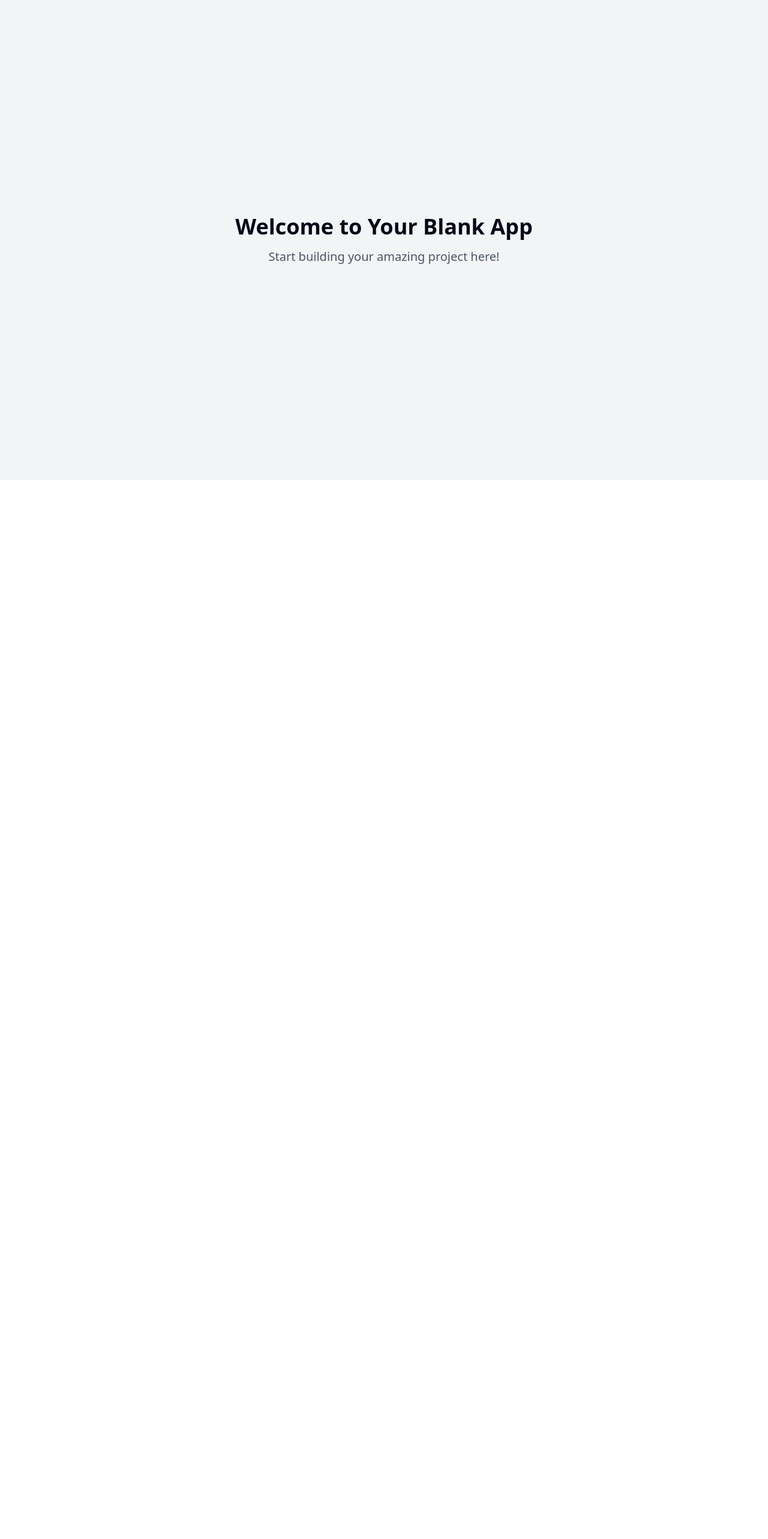
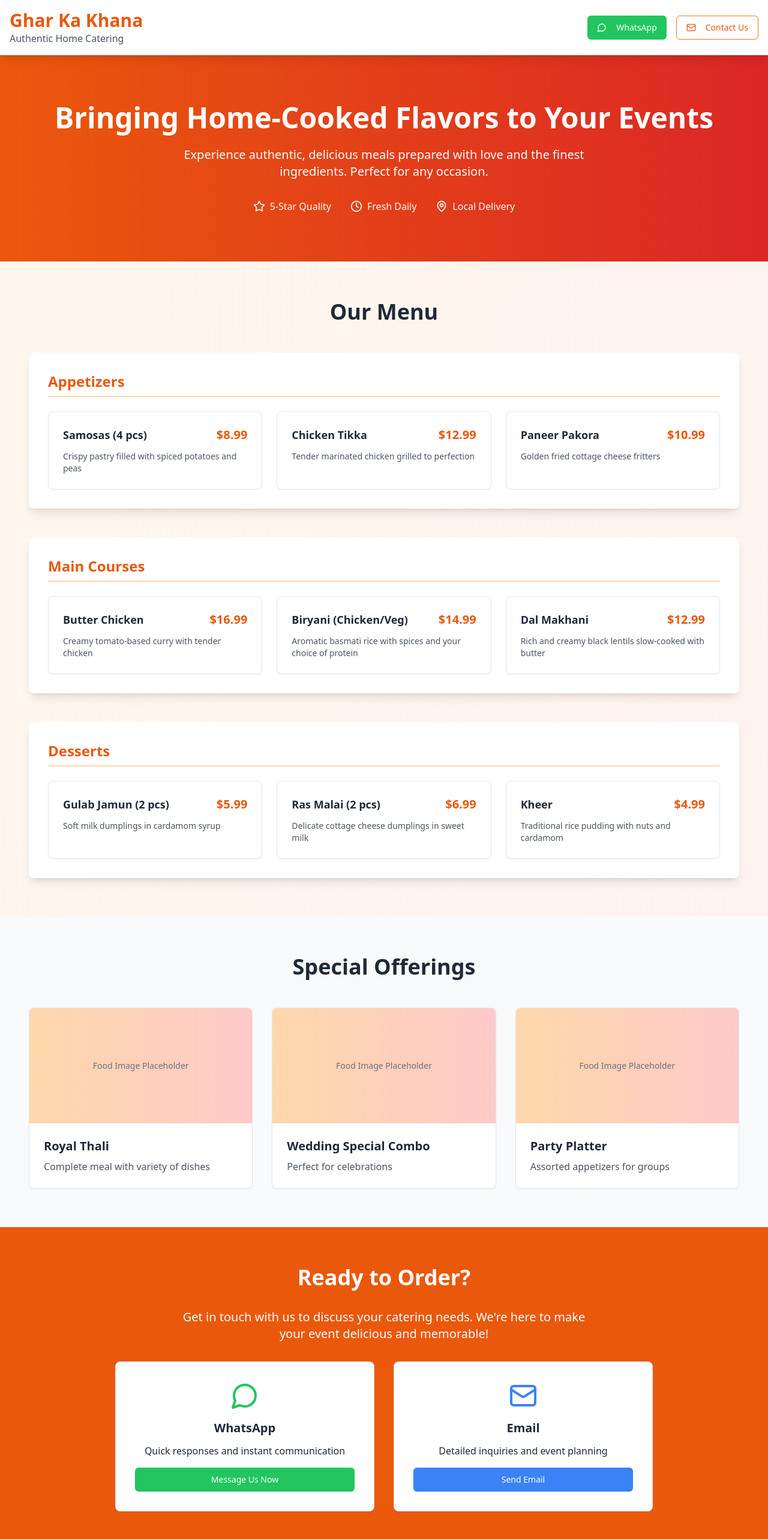
Before and after one commit to shanusandeep/ghar-ka-khana, a React (Vite) app: page / in a window 1280 px wide. Shown: the top 2566 px of the page at 60% size. Before the commit the page ends 800 px from the top, so only its background shows below. Built offline with nearby package versions, Linux system fonts and the light colour scheme.

Commit message:
Add basic catering business features
Implement features for displaying food categories, prices, and images. Add WhatsApp and email contact options.

```diff
--- a/index.html
+++ b/index.html
@@ -1,14 +1,15 @@
+
 <!DOCTYPE html>
 <html lang="en">
   <head>
     <meta charset="UTF-8" />
     <meta name="viewport" content="width=device-width, initial-scale=1.0" />
-    <title>ghar-ka-khana-delights</title>
-    <meta name="description" content="Lovable Generated Project" />
-    <meta name="author" content="Lovable" />
+    <title>Ghar Ka Khana - Authentic Home Catering Services</title>
+    <meta name="description" content="Professional home catering services with authentic flavors. Perfect for weddings, parties, and special events. Fresh, delicious food prepared with love." />
+    <meta name="author" content="Ghar Ka Khana" />
 
-    <meta property="og:title" content="ghar-ka-khana-delights" />
-    <meta property="og:description" content="Lovable Generated Project" />
+    <meta property="og:title" content="Ghar Ka Khana - Authentic Home Catering Services" />
+    <meta property="og:description" content="Professional home catering services with authentic flavors. Perfect for weddings, parties, and special events." />
     <meta property="og:type" content="website" />
     <meta property="og:image" content="https://lovable.dev/opengraph-image-p98pqg.png" />
 
--- a/src/pages/Index.tsx
+++ b/src/pages/Index.tsx
@@ -1,12 +1,212 @@
-// Update this page (the content is just a fallback if you fail to update the page)
+
+import React from 'react';
+import { Phone, Mail, MessageCircle, Star, Clock, MapPin } from 'lucide-react';
+import { Button } from '@/components/ui/button';
+import { Card, CardContent } from '@/components/ui/card';
 
 const Index = () => {
+  const menuCategories = [
+    {
+      name: "Appetizers",
+      items: [
+        { name: "Samosas (4 pcs)", price: "$8.99", description: "Crispy pastry filled with spiced potatoes and peas" },
+        { name: "Chicken Tikka", price: "$12.99", description: "Tender marinated chicken grilled to perfection" },
+        { name: "Paneer Pakora", price: "$10.99", description: "Golden fried cottage cheese fritters" }
+      ]
+    },
+    {
+      name: "Main Courses",
+      items: [
+        { name: "Butter Chicken", price: "$16.99", description: "Creamy tomato-based curry with tender chicken" },
+        { name: "Biryani (Chicken/Veg)", price: "$14.99", description: "Aromatic basmati rice with spices and your choice of protein" },
+        { name: "Dal Makhani", price: "$12.99", description: "Rich and creamy black lentils slow-cooked with butter" }
+      ]
+    },
+    {
+      name: "Desserts",
+      items: [
+        { name: "Gulab Jamun (2 pcs)", price: "$5.99", description: "Soft milk dumplings in cardamom syrup" },
+        { name: "Ras Malai (2 pcs)", price: "$6.99", description: "Delicate cottage cheese dumplings in sweet milk" },
+        { name: "Kheer", price: "$4.99", description: "Traditional rice pudding with nuts and cardamom" }
+      ]
+    }
+  ];
+
+  const specialDishes = [
+    { name: "Royal Thali", description: "Complete meal with variety of dishes", image: "/placeholder.svg" },
+    { name: "Wedding Special Combo", description: "Perfect for celebrations", image: "/placeholder.svg" },
+    { name: "Party Platter", description: "Assorted appetizers for groups", image: "/placeholder.svg" }
+  ];
+
+  const handleWhatsApp = () => {
+    const message = encodeURIComponent("Hi! I'm interested in your catering services. Could you please provide more information?");
+    window.open(`https://wa.me/12017131850?text=${message}`, '_blank');
+  };
+
+  const handleEmail = () => {
+    const subject = encodeURIComponent("Catering Service Inquiry");
+    const body = encodeURIComponent(`Dear Ghar Ka Khana Team,
+
+I am interested in your catering services. Please provide me with more information about:
+
+- Available menu options
+- Pricing for my event
+- Minimum order requirements
+- Delivery/setup options
+
+Event Details:
+- Date:
+- Number of guests:
+- Event type:
+- Location:
+
+Thank you for your time.
+
+Best regards,
+`);
+    window.location.href = `mailto:gharkakhanarva@gmail.com?subject=${subject}&body=${body}`;
+  };
+
   return (
-    <div className="min-h-screen flex items-center justify-center bg-gray-100">
-      <div className="text-center">
-        <h1 className="text-4xl font-bold mb-4">Welcome to Your Blank App</h1>
-        <p className="text-xl text-gray-600">Start building your amazing project here!</p>
-      </div>
+    <div className="min-h-screen bg-gradient-to-br from-orange-50 to-red-50">
+      {/* Header */}
+      <header className="bg-white shadow-lg sticky top-0 z-50">
+        <div className="container mx-auto px-4 py-4">
+          <div className="flex justify-between items-center">
+            <div>
+              <h1 className="text-3xl font-bold text-orange-600">Ghar Ka Khana</h1>
+              <p className="text-gray-600">Authentic Home Catering</p>
+            </div>
+            <div className="flex space-x-4">
+              <Button onClick={handleWhatsApp} className="bg-green-500 hover:bg-green-600 text-white">
+                <MessageCircle className="mr-2 h-4 w-4" />
+                WhatsApp
+              </Button>
+              <Button onClick={handleEmail} variant="outline" className="border-orange-500 text-orange-600 hover:bg-orange-50">
+                <Mail className="mr-2 h-4 w-4" />
+                Contact Us
+              </Button>
+            </div>
+          </div>
+        </div>
+      </header>
+
+      {/* Hero Section */}
+      <section className="py-20 px-4 text-center bg-gradient-to-r from-orange-600 to-red-600 text-white">
+        <div className="container mx-auto">
+          <h2 className="text-5xl font-bold mb-6">Bringing Home-Cooked Flavors to Your Events</h2>
+          <p className="text-xl mb-8 max-w-2xl mx-auto">Experience authentic, delicious meals prepared with love and the finest ingredients. Perfect for any occasion.</p>
+          <div className="flex justify-center space-x-8 text-center">
+            <div className="flex items-center">
+              <Star className="h-5 w-5 mr-2" />
+              <span>5-Star Quality</span>
+            </div>
+            <div className="flex items-center">
+              <Clock className="h-5 w-5 mr-2" />
+              <span>Fresh Daily</span>
+            </div>
+            <div className="flex items-center">
+              <MapPin className="h-5 w-5 mr-2" />
+              <span>Local Delivery</span>
+            </div>
+          </div>
+        </div>
+      </section>
+
+      {/* Menu Categories */}
+      <section className="py-16 px-4">
+        <div className="container mx-auto">
+          <h3 className="text-4xl font-bold text-center mb-12 text-gray-800">Our Menu</h3>
+          <div className="space-y-12">
+            {menuCategories.map((category, categoryIndex) => (
+              <div key={categoryIndex} className="bg-white rounded-lg shadow-lg p-8">
+                <h4 className="text-2xl font-bold mb-6 text-orange-600 border-b-2 border-orange-200 pb-2">
+                  {category.name}
+                </h4>
+                <div className="grid md:grid-cols-2 lg:grid-cols-3 gap-6">
+                  {category.items.map((item, itemIndex) => (
+                    <Card key={itemIndex} className="hover:shadow-lg transition-shadow duration-300">
+                      <CardContent className="p-6">
+                        <div className="flex justify-between items-start mb-3">
+                          <h5 className="font-semibold text-lg text-gray-800">{item.name}</h5>
+                          <span className="text-xl font-bold text-orange-600">{item.price}</span>
+                        </div>
+                        <p className="text-gray-600 text-sm">{item.description}</p>
+                      </CardContent>
+                    </Card>
+                  ))}
+                </div>
+              </div>
+            ))}
+          </div>
+        </div>
+      </section>
+
+      {/* Special Dishes */}
+      <section className="py-16 px-4 bg-gray-50">
+        <div className="container mx-auto">
+          <h3 className="text-4xl font-bold text-center mb-12 text-gray-800">Special Offerings</h3>
+          <div className="grid md:grid-cols-2 lg:grid-cols-3 gap-8">
+            {specialDishes.map((dish, index) => (
+              <Card key={index} className="overflow-hidden hover:shadow-xl transition-shadow duration-300">
+                <div className="h-48 bg-gradient-to-r from-orange-200 to-red-200 flex items-center justify-center">
+                  <span className="text-gray-500 text-sm">Food Image Placeholder</span>
+                </div>
+                <CardContent className="p-6">
+                  <h4 className="text-xl font-bold mb-2 text-gray-800">{dish.name}</h4>
+                  <p className="text-gray-600">{dish.description}</p>
+                </CardContent>
+              </Card>
+            ))}
+          </div>
+        </div>
+      </section>
+
+      {/* Contact Section */}
+      <section className="py-16 px-4 bg-orange-600 text-white">
+        <div className="container mx-auto text-center">
+          <h3 className="text-4xl font-bold mb-8">Ready to Order?</h3>
+          <p className="text-xl mb-8 max-w-2xl mx-auto">Get in touch with us to discuss your catering needs. We're here to make your event delicious and memorable!</p>
+
+          <div className="grid md:grid-cols-2 gap-8 max-w-4xl mx-auto">
+            <Card className="bg-white text-gray-800 hover:shadow-xl transition-shadow duration-300">
+              <CardContent className="p-8 text-center">
+                <MessageCircle className="h-12 w-12 mx-auto mb-4 text-green-500" />
+                <h4 className="text-xl font-bold mb-3">WhatsApp</h4>
+                <p className="mb-4">Quick responses and instant communication</p>
+                <Button onClick={handleWhatsApp} className="bg-green-500 hover:bg-green-600 text-white w-full">
+                  Message Us Now
+                </Button>
+              </CardContent>
+            </Card>
+
+            <Card className="bg-white text-gray-800 hover:shadow-xl transition-shadow duration-300">
+              <CardContent className="p-8 text-center">
+                <Mail className="h-12 w-12 mx-auto mb-4 text-blue-500" />
+                <h4 className="text-xl font-bold mb-3">Email</h4>
+                <p className="mb-4">Detailed inquiries and event planning</p>
+                <Button onClick={handleEmail} className="bg-blue-500 hover:bg-blue-600 text-white w-full">
+                  Send Email
+                </Button>
+              </CardContent>
+            </Card>
+          </div>
+
+          <div className="mt-12 text-center">
+            <p className="text-lg mb-2">📞 +1-201-713-1850</p>
+            <p className="text-lg">📧 gharkakhanarva@gmail.com</p>
+          </div>
+        </div>
+      </section>
+
+      {/* Footer */}
+      <footer className="bg-gray-800 text-white py-8 px-4">
+        <div className="container mx-auto text-center">
+          <h3 className="text-2xl font-bold mb-4 text-orange-400">Ghar Ka Khana</h3>
+          <p className="text-gray-300 mb-4">Bringing the taste of home to your special occasions</p>
+          <p className="text-sm text-gray-400">© 2024 Ghar Ka Khana. All rights reserved.</p>
+        </div>
+      </footer>
     </div>
   );
 };
```
